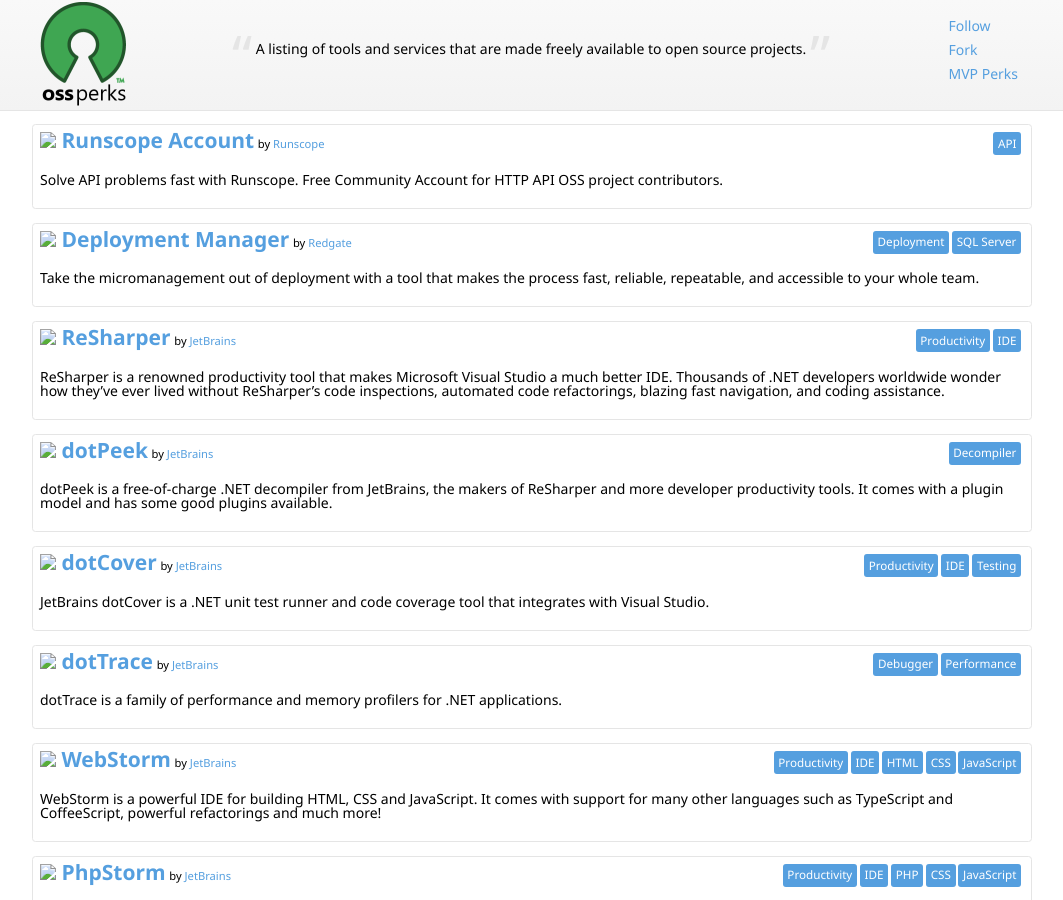
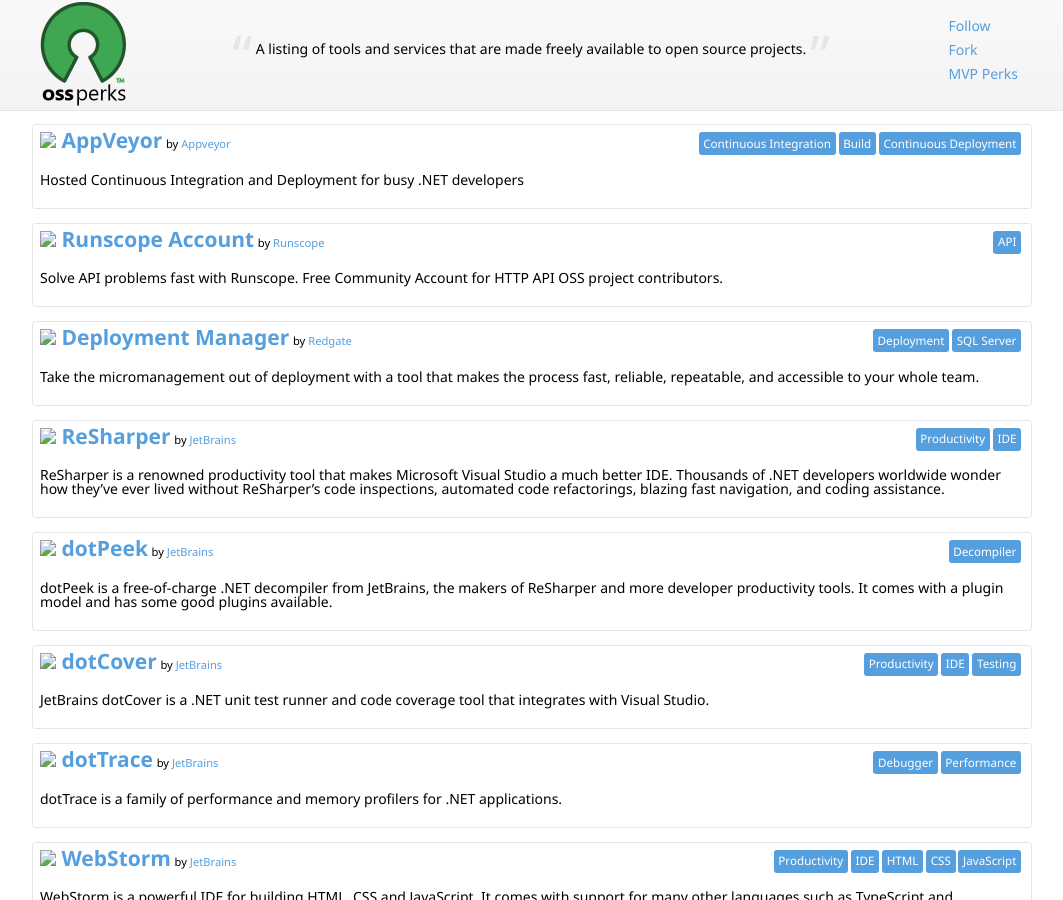
Before and after one commit to nikmd23/ossperks, a Jekyll site: the page built from index.html, in a window 1280 px wide and 900 px high. Shown: the whole window, without its empty margins (108-1171 px from the left). Built offline with Jekyll 4.4.1, drawn with Linux system fonts in a browser that asks for light colours; nearby versions of some CDN libraries.

Commit message:
Add Appveyor
Hosted continuous integration and deployment for .net, free for public repositories on GitHub and BitBucket

```diff
--- a/index.html
+++ b/index.html
@@ -11,6 +11,12 @@
     uri: http://www.atlassian.com/
 
 perks:
+- perk: {name: AppVeyor, uri: 'http://www.appveyor.com/pricing'}
+  description: Hosted Continuous Integration and Deployment for busy .NET developers
+  categories: [Continuous Integration, Build, Continuous Deployment]
+  platforms: [.net]
+  company: {name: Appveyor, uri: 'http://www.appveyor.com/'}
+
 - perk: {name: Runscope Account, uri: 'http://blog.runscope.com/posts/supporting-api-focused-open-source-projects'}
   description: Solve API problems fast with Runscope. Free Community Account for HTTP API OSS project contributors.
   categories: [API]
```
